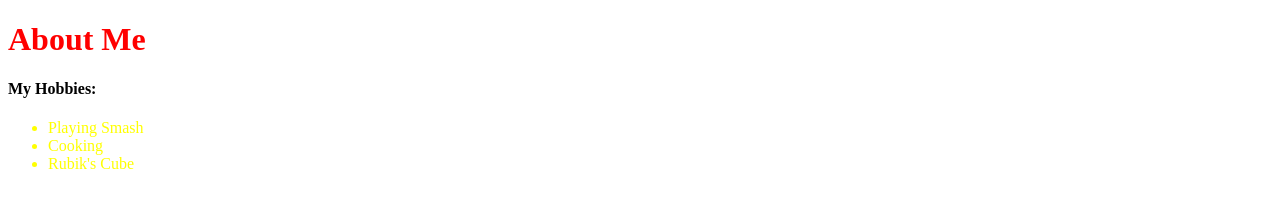
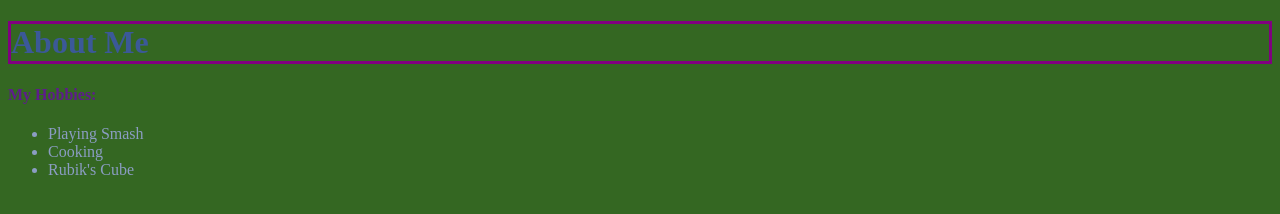
Before and after one commit to jwuhr/WebDev-Practice, a plain HTML site: page AboutMe.html in a window 1280 px wide. Drawn offline with Linux system fonts and the light colour scheme.

Commit message:
Made a simple todo list with experimental css styling

```diff
--- a/AboutMe.css
+++ b/AboutMe.css
@@ -1,7 +1,24 @@
 h1 {
-	color: red;
+	color: #3B5998;
+/*	border-color: purple;
+	border-width: 5px;
+	border-style: solid;*/
+
+	border: 3px solid purple;
 }
 
 li {
-	color: yellow;
+	color: rgb(139, 157, 195);
 }
+
+h4{
+	color: rgba(99, 20, 152, .9);
+
+ }
+
+body{
+	background: #346722;
+/*	background: url(https://cdn3.volusion.com/ahrek.bsjlt/v/vspfiles/photos/KT-22b-2.jpg);
+	background-repeat: no-repeat;
+	background-size: cover;*/
+}
--- /dev/null
+++ b/todoList.css
@@ -0,0 +1,9 @@
+body {
+	background: orange;
+}
+#special {
+	background: yellow;
+}
+.other {
+	text-decoration: line-through;
+}
```
Also changed, not shown: todoList.html (added, +27 -0 lines).
